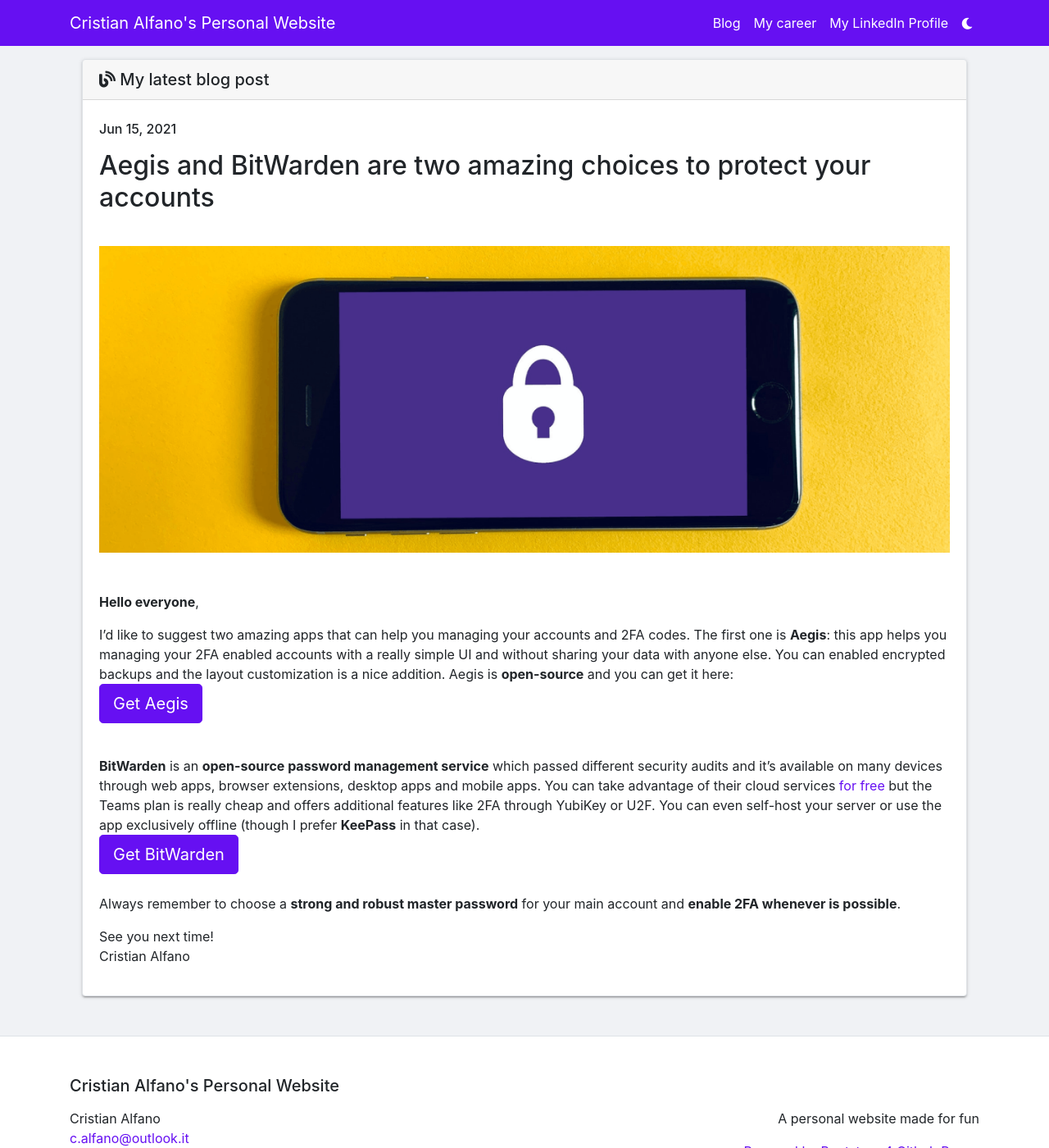
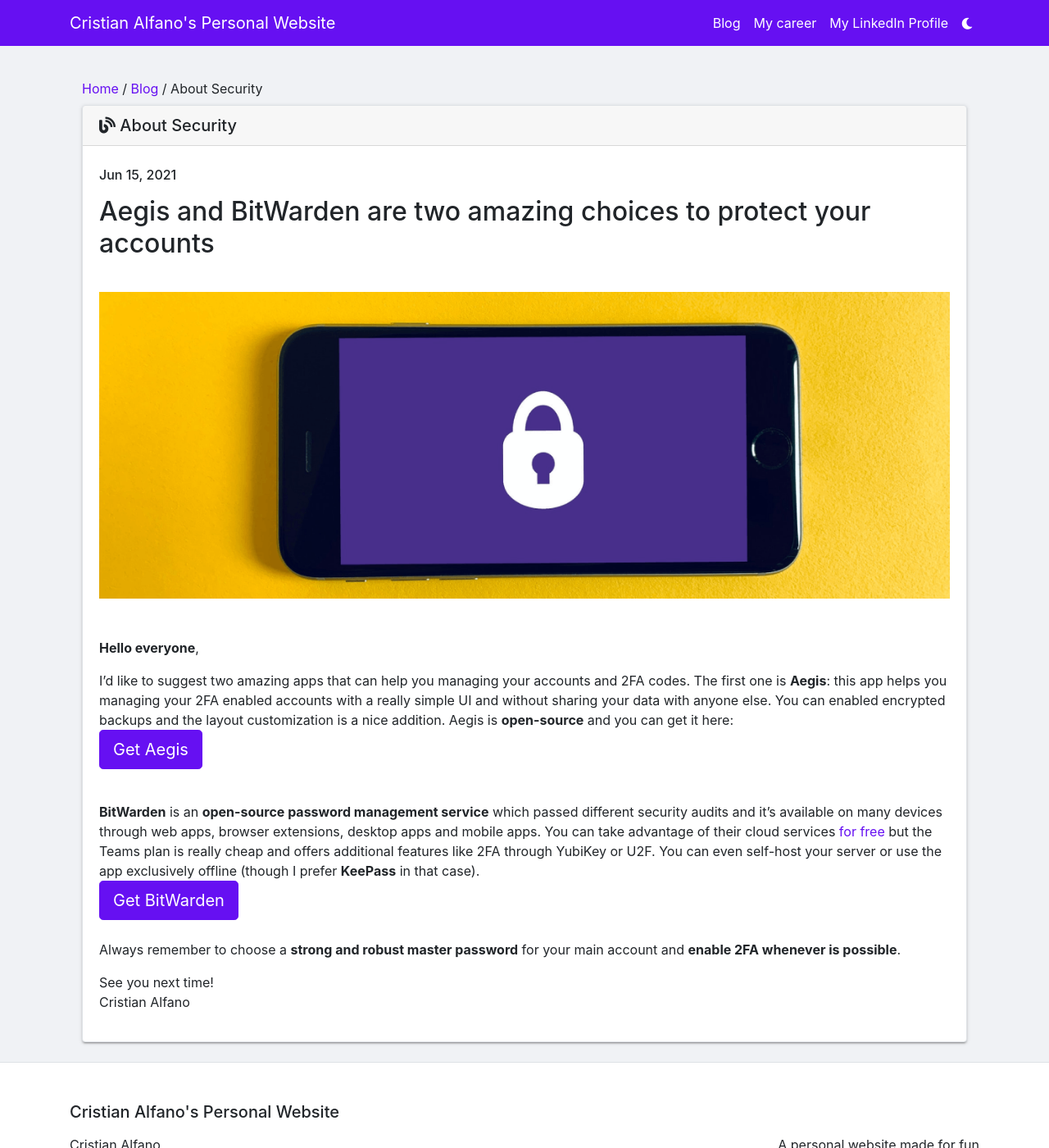
Before and after one commit to CristianAUnisa/CristianAUnisa.github.io, a Jekyll site: the page built from _posts/2021-06-15-Security-First.md, in a window 1280 px wide and 1400 px high. Shown: the whole window at 82% size. Built offline with Jekyll 4.4.1, drawn with Linux system fonts in a browser that asks for light colours.

Commit message:
Fix header bug and fixed posts layout for Firefox Reader View

```diff
--- a/_includes/body.html
+++ b/_includes/body.html
@@ -87,9 +87,3 @@
         </div>
     </div>
 </div>
-<div class="container">
-
-</div>
-<div class="container">
-
-</div>
--- a/_includes/footer.html
+++ b/_includes/footer.html
@@ -1,4 +1,4 @@
-<div class="py-5 footer border-top">
+<footer class="py-5 footer border-top">
   <div class="container">
 
     <p class="h5 mb-3">{{ site.title | escape }}</p>
@@ -43,4 +43,4 @@
     </div>
 
   </div>
-</div>
+</footer>
--- a/_layouts/default.html
+++ b/_layouts/default.html
@@ -7,11 +7,9 @@
 
     {%- include header.html -%}
 
-    <div class="py-4">
-      <div class="container page-content">
+    <main class="container page-content pt-2">
           {{ content }}
-      </div>
-    </div>
+    </main>
 
     {%- include footer.html -%}
 
--- a/_layouts/post.html
+++ b/_layouts/post.html
@@ -7,7 +7,9 @@
       <div class="card border h-100">
         <section>
           <article>
-            <h5 class="card-header"><i class="fas fa-blog"></i> My latest blog post</h5>
+            <header>
+              <h5 class="card-header"><i class="fas fa-blog"></i> {{ page.title }}</h5>
+            </header>
             <div class="card-body">
               <header>
                 <h5 class="card-title">{{ post.title }}</h5>
@@ -26,8 +28,8 @@
                 {{ content }}
               </section>
               </p>
-          </article>
-        </section>
+            </article>
+          </section>
       </div>
     </div>
   </div>
--- a/_posts/2021-06-15-Security-First.md
+++ b/_posts/2021-06-15-Security-First.md
@@ -1,12 +1,14 @@
 ---
 layout: post
-title:  "My first post!"
+title: "About Security"
 image: /assets/img/security.png
 permalink: /blog/Security_First
 ---
 ## Aegis and BitWarden are two amazing choices to protect your accounts
 
-<img src="/assets/img/security.png" class="img-fluid" style="margin: 2em 0;"/>
+<figure>
+    <img src="/assets/img/security.png" class="img-fluid" style="margin: 2em 0;"/>
+</figure>
 
 **Hello everyone**,
 
--- a/_sass/_main.scss
+++ b/_sass/_main.scss
@@ -1,3 +1,10 @@
+@media print {
+    header,
+    footer {
+        display: none;
+    }
+}
+
 .navbar-dark .navbar-nav .nav-link {
     color: white;
 }
@@ -8,23 +15,26 @@
 }
 
 .card {
-    box-shadow: 0 2px 2px 0 rgba(0,0,0,.14),0 3px 1px -2px rgba(0,0,0,.2),0 1px 5px 0 rgba(0,0,0,.12);
+    box-shadow: 0 2px 2px 0 rgba(0, 0, 0, 0.14), 0 3px 1px -2px rgba(0, 0, 0, 0.2), 0 1px 5px 0 rgba(0, 0, 0, 0.12);
 }
 
 body {
-    background-color: #F0F2F5;
+    background-color: #f0f2f5;
+    padding-top: 4.5rem;
 }
 
 .footer {
     background-color: white;
 }
 
-:focus-visible, :focus {
+:focus-visible,
+:focus {
     outline-offset: 2px;
     outline: 0.2em solid;
 }
 
-.navbar-dark .navbar-nav .nav-link:hover, .navbar-dark .navbar-nav .nav-link:focus {
+.navbar-dark .navbar-nav .nav-link:hover,
+.navbar-dark .navbar-nav .nav-link:focus {
     color: white;
 }
 
@@ -36,4 +46,4 @@
     font-size: 0.875em;
     content: "\f186";
     color: white;
-  }
+}
```
